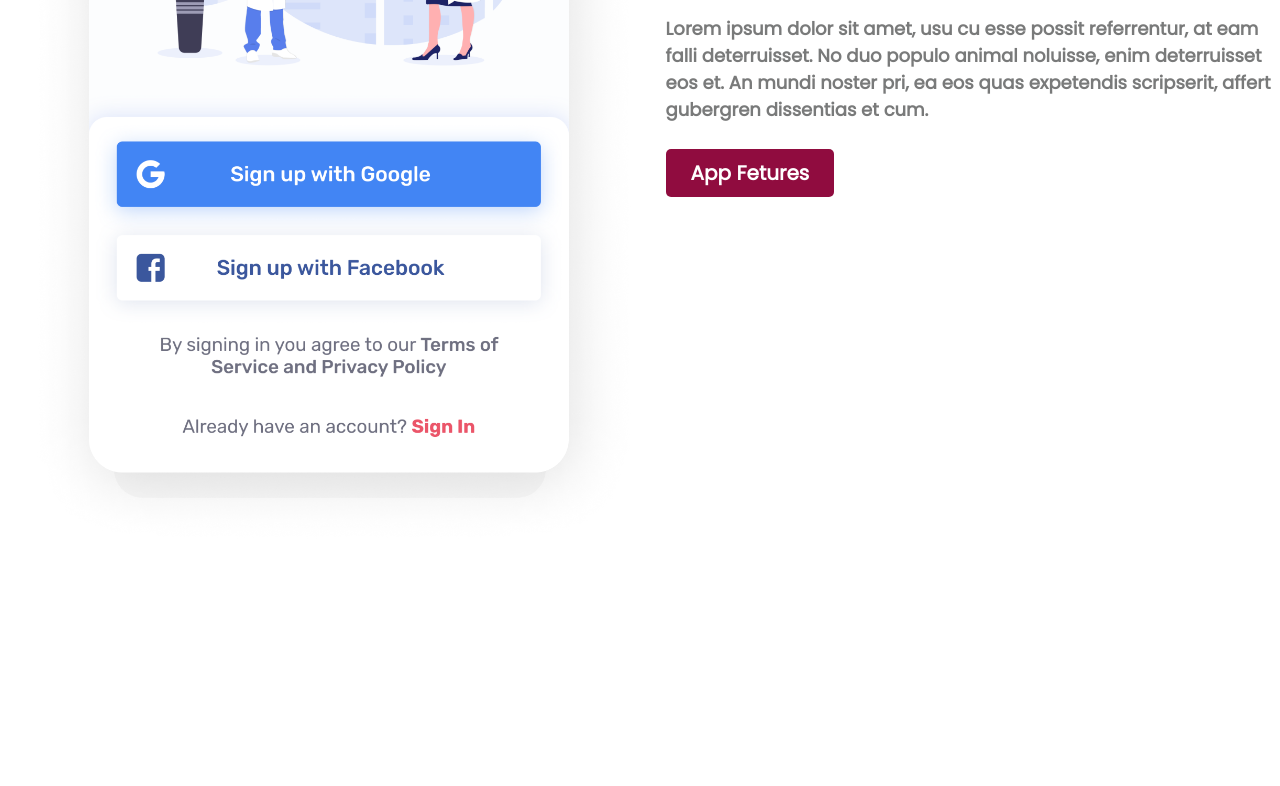
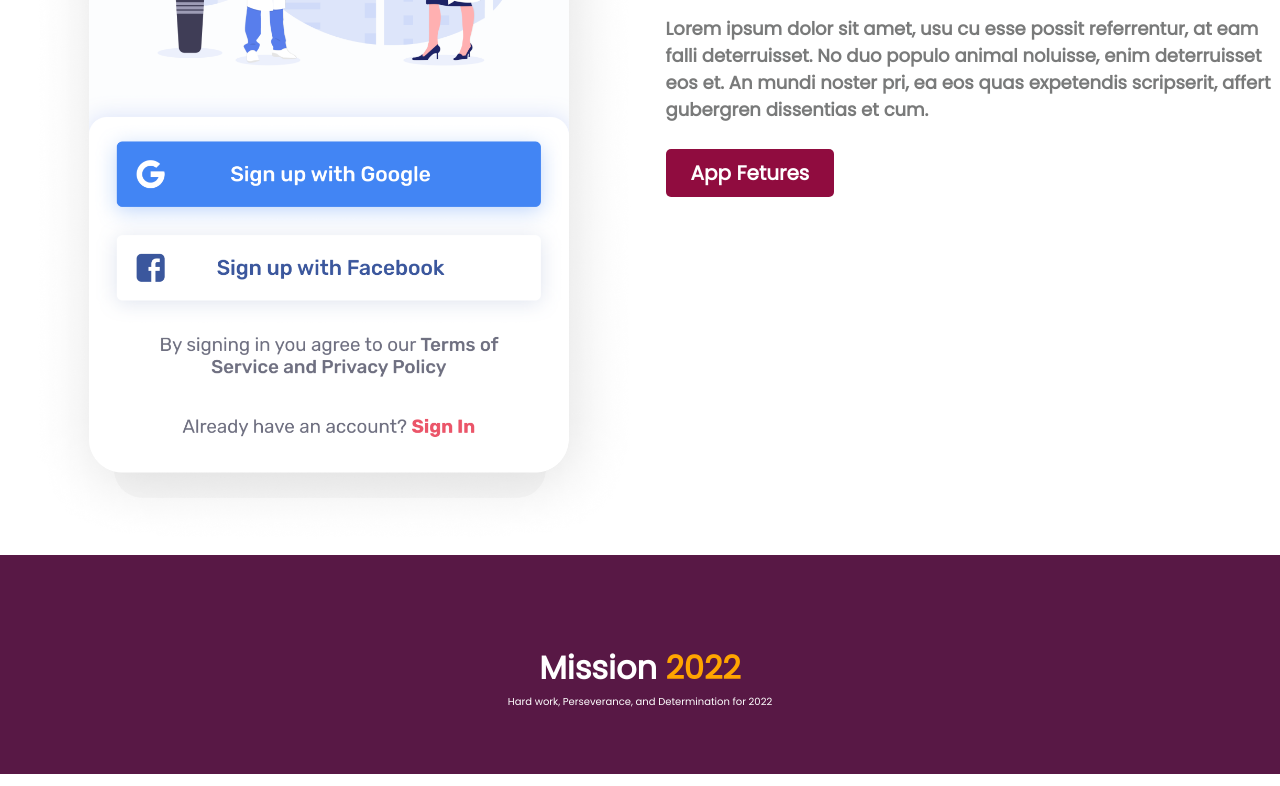
Before and after one commit to biplabsutradar/assignment-1, a plain HTML site: page index.html in a window 1280 px wide. Shown: the part 2763-3549 px from the top of the page. Before the commit the page ends 3318 px from the top, so only its background shows below. Drawn offline with Linux system fonts and the light colour scheme.

Commit message:
footer add

```diff
--- a/index.html
+++ b/index.html
@@ -102,5 +102,11 @@
             </div>
         </div>
     </section>
+    <footer class="footer-section">
+        <div class="footer-div">
+            <h1 class="footer-text">Mission <span>2022</span></h1>
+            <p class="footer-taglin"><small>Hard work, Perseverance, and Determination for 2022</small></p>
+        </div>
+    </footer>
 </body>
 </html>
--- a/style.css
+++ b/style.css
@@ -175,3 +175,20 @@ p{
     color:white;
     font-size: 20px;
 }
+.footer-section{
+    font-family: 'Poppins', sans-serif;
+    background-color:#581845;
+    text-align:center;
+    color:white;
+}
+.footer-text{
+    padding-top: 7%;
+}
+.footer-text span{
+    color:orange;
+}
+.footer-taglin{
+    padding-bottom:5%;
+    margin-top: 0px;
+    color:white;
+}
```
